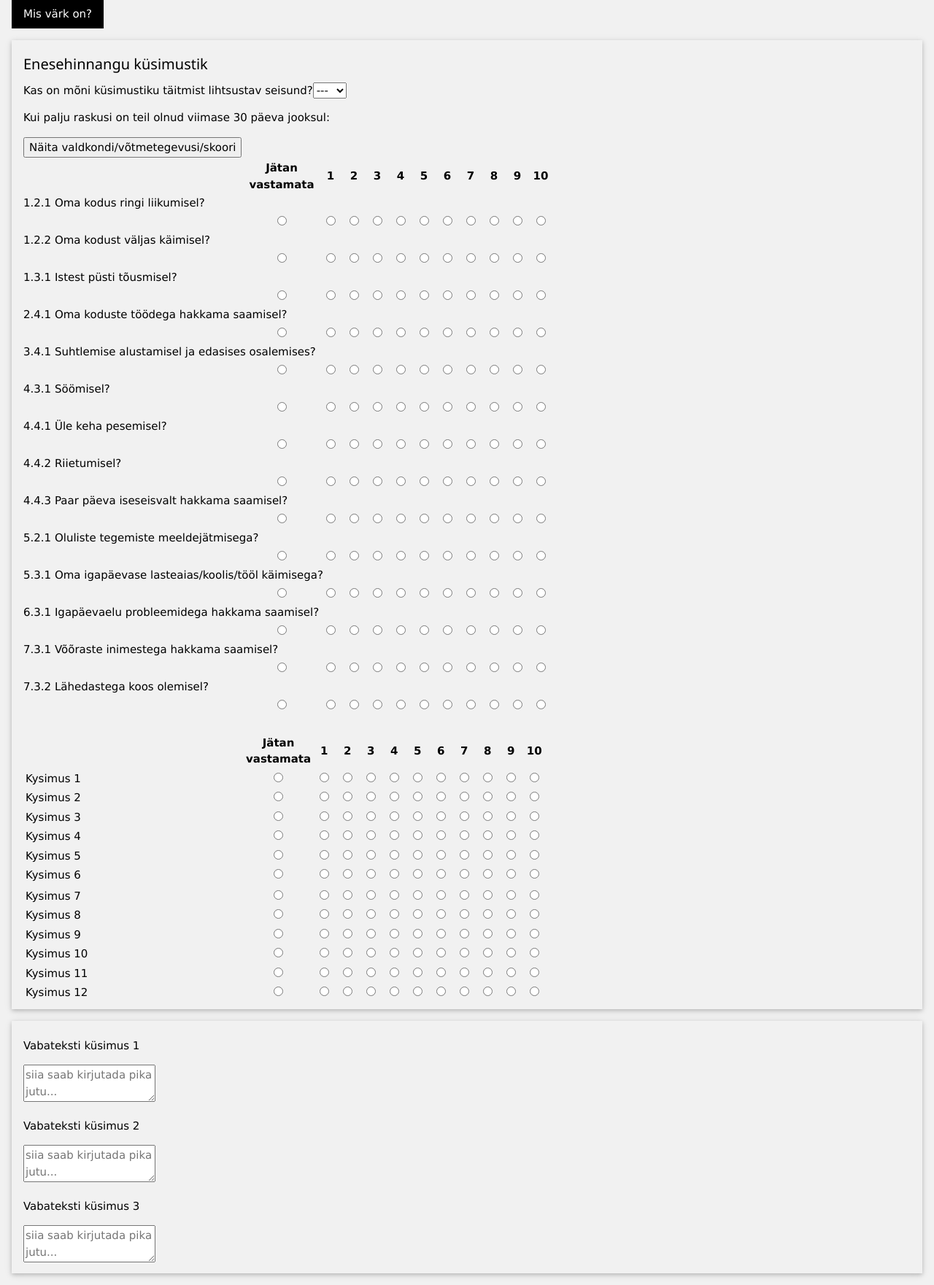
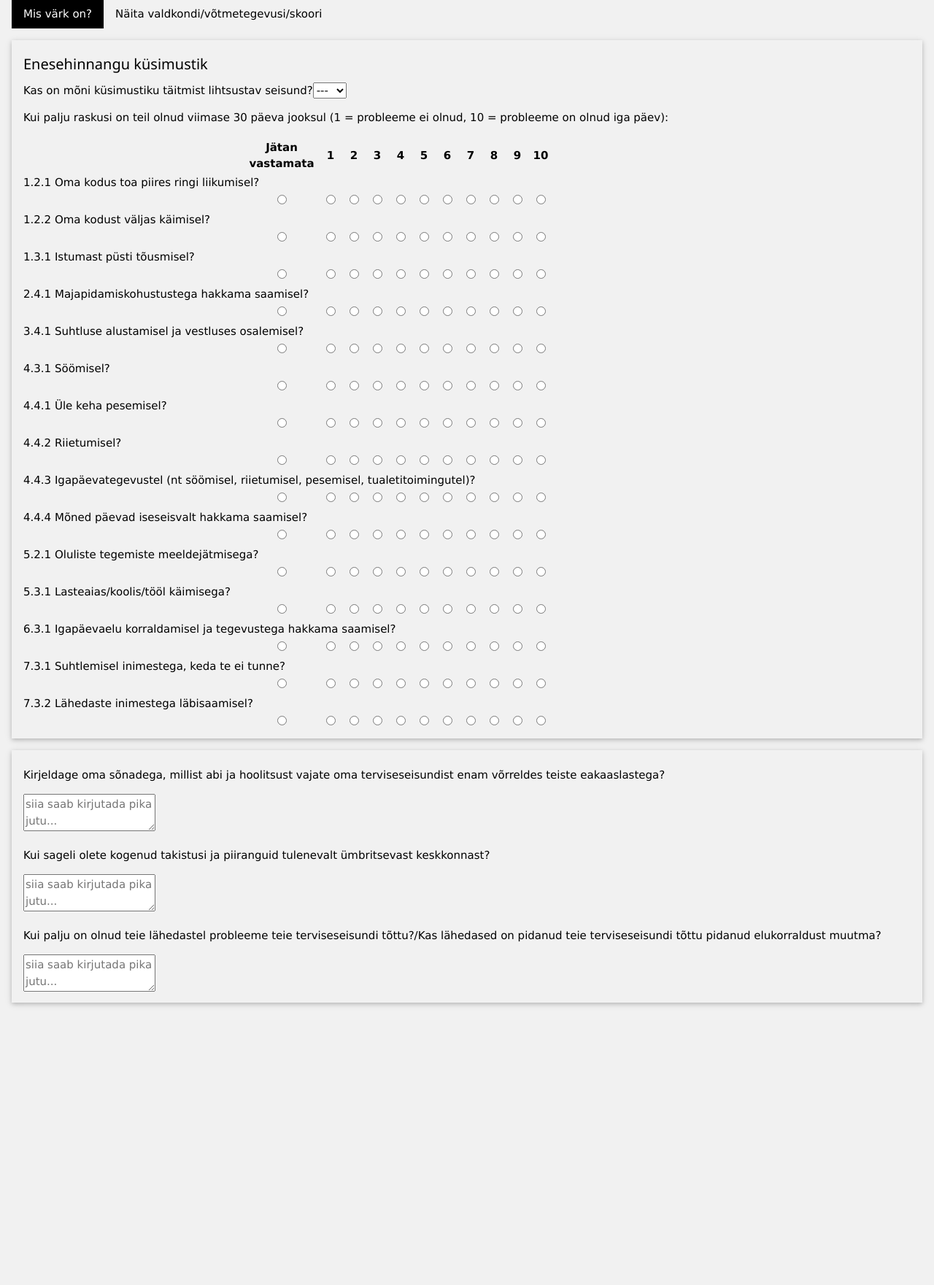
Before and after one commit to kalevhark/rfk, a Django app: page /kysimustik4/ in a window 1280 px wide. Shown: the whole page at 73% size. After the commit the page ends 1379 px from the top, so only its background shows below. Run offline with Django 3.2, Linux system fonts and the light colour scheme; lists and menus that the app fills with data are empty; some libraries are stand-ins or nearby versions.

Commit message:
kysimustik4

```diff
--- a/main/static/main/kysimustik4.js
+++ b/main/static/main/kysimustik4.js
@@ -18,13 +18,13 @@ Vue.createApp({
             [
               'Ohutu ja takistusteta ringiliikumine',
               [
-                ['Oma kodus ringi liikumisel?', ''], ['Oma kodust väljas käimisel?', '']
+                ['Oma kodus toa piires ringi liikumisel?', ''], ['Oma kodust väljas käimisel?', '']
               ]
             ],
             [
               'Seismine ja istumine',
               [
-                ['Istest püsti tõusmisel?', ''],
+                ['Istumast püsti tõusmisel?', ''],
               ]
             ],
           ]
@@ -53,7 +53,7 @@ Vue.createApp({
             [
               'Muud käelise tegevuse piirangud',
               [
-                ['Oma koduste töödega hakkama saamisel?', '']
+                ['Majapidamiskohustustega hakkama saamisel?', '']
               ]
             ]
           ],
@@ -82,7 +82,7 @@ Vue.createApp({
             [
               'Teiste inimestega suhtlemine',
               [
-                ['Suhtlemise alustamisel ja edasises osalemises?', ''],
+                ['Suhtluse alustamisel ja vestluses osalemisel?', ''],
               ]
             ]
           ],
@@ -111,7 +111,10 @@ Vue.createApp({
             [
               'Muud teadvusel püsimise ja enesehoolduse piirangud',
               [
-                ['Üle keha pesemisel?', ''], ['Riietumisel?', ''], ['Paar päeva iseseisvalt hakkama saamisel?', '']
+                ['Üle keha pesemisel?', ''],
+                ['Riietumisel?', ''],
+                ['Igapäevategevustel (nt söömisel, riietumisel, pesemisel, tualetitoimingutel)?', ''],
+                ['Mõned päevad iseseisvalt hakkama saamisel?', ''],
               ]
             ]
           ],
@@ -134,7 +137,7 @@ Vue.createApp({
             [
               'Muud õppimise ja tegevuste elluviimise piirangud',
               [
-                ['Oma igapäevase lasteaias/koolis/tööl käimisega?', '']
+                ['Lasteaias/koolis/tööl käimisega?', '']
               ]
             ]
           ],
@@ -157,7 +160,7 @@ Vue.createApp({
             [
               'Toimetulek muutustega',
               [
-                ['Igapäevaelu probleemidega hakkama saamisel?', '']
+                ['Igapäevaelu korraldamisel ja tegevustega hakkama saamisel?', '']
               ]
             ]
           ],
@@ -180,7 +183,7 @@ Vue.createApp({
             [
               'Muud inimestevahelise lävimise ja suhete piirangud',
               [
-                ['Võõraste inimestega hakkama saamisel?', ''], ['Lähedastega koos olemisel?', '']
+                ['Suhtlemisel inimestega, keda te ei tunne?', ''], ['Lähedaste inimestega läbisaamisel?', '']
               ]
             ]
           ],
@@ -190,6 +193,11 @@ Vue.createApp({
         { text: '---', value: '' },
         { text: 'Jah', value: 'A' },
         { text: 'Ei', value: 'B' },
+      ],
+      yldkysimused: [
+        'Kirjeldage oma sõnadega, millist abi ja hoolitsust vajate oma terviseseisundist enam võrreldes teiste eakaaslastega?',
+        'Kui sageli olete kogenud takistusi ja piiranguid tulenevalt ümbritsevast keskkonnast?',
+        'Kui palju on olnud teie lähedastel probleeme teie terviseseisundi tõttu?/Kas lähedased on pidanud teie terviseseisundi tõttu pidanud elukorraldust muutma?',
       ]
     }
   },
--- a/main/templates/main/kysimustik4.html
+++ b/main/templates/main/kysimustik4.html
@@ -42,7 +42,8 @@
           <ul>
             <li>inimene teeb valiku skaalal 1-10 -> valik</li>
             <li>skoor = 4 / 10 * valik (arvutatakse kahe komakoha täpsusega)</li>
-            <li>määraja = 0, kui skoor < 2,00</li>
+            <li>määraja = 0, kui skoor < 1,00</li>
+            <li>määraja = 1, kui 1,00 <= skoor < 2,00</li>
             <li>määraja = 2, kui 2,00 <= skoor < 2,76</li>
             <li>määraja = 3, kui 2,76 <= skoor < 3,50</li>
             <li>määraja = 4, kui 3,50 <= skoor</li>
@@ -50,8 +51,13 @@
         </div>
       </div>
     </div>
+    <button @click="show = !show" class="w3-button">
+      <span v-if="show">Ära näita valdkondi/võtmetegevusi/skoori</span>
+      <span v-else>Näita  valdkondi/võtmetegevusi/skoori</span>
+    </button>
     <div class="w3-panel w3-padding w3-card">
       <h4>Enesehinnangu küsimustik</h4>
+
       <span>Kas on mõni küsimustiku täitmist lihtsustav seisund?</span>
       <select v-model="selected">
         <option v-for="option in options" v-bind:value="option.value">
@@ -59,11 +65,7 @@
         </option>
       </select>
       <span v-if="simplified">Võid järgneva küsimustiku täitmise vahele jätta </span>
-      <p>Kui palju raskusi on teil olnud viimase 30 päeva jooksul:</p>
-      <button @click="show = !show">
-        <span v-if="show">Ära näita valdkondi/võtmetegevusi/skoori</span>
-        <span v-else>Näita  valdkondi/võtmetegevusi/skoori</span>
-      </button>
+      <p>Kui palju raskusi on teil olnud viimase 30 päeva jooksul (1 = probleeme ei olnud, 10 = probleeme on olnud iga päev):</p>
       <div>
         <table>
           <tr>
@@ -96,111 +98,17 @@
                 </tr>
               </table>
               <p v-show="kysimus[1] > 4">
-                Täpsustage palun, millised terviseseisundist tulenevad piirangud selle tegevuse puhul probleeme põhjustavad?<br>
+                Täpsustage palun, milline tervisehäire peamiselt piiranguid põhjustab?<br>
                 <textarea placeholder="siia saab kirjutada pika jutu..."></textarea>
               </p>
             </div>
           </div>
         </div>
       </div>
-      <table>
-        <tr>
-          <th class="question"></th>
-          <th>Jätan vastamata</th>
-          <th class="poll" v-for="n in 10" :key="n">
-            [[ n ]]
-          </th>
-          <th v-show="show" class="result" title="Skoor 0-4 PISTS kord arvutamise metoodika alusel">MM18</th>
-        </tr>
-
-        <tr v-show="show">
-          <td><strong>Liikumine</strong></td>
-        </tr>
-        <tr v-show="show">
-          <td>Võtmetegevus 1</td>
-        </tr>
-        <tr v-for="m in 3" :key="m">
-          <td>Kysimus [[ m ]]</td>
-          <td class="poll">
-            <input type="radio" :id="0" :value="0" v-model.number="picked[m]"/>
-            <label :for="0"></label>
-          </td>
-          <td class="poll" v-for="n in 10" :key="n">
-            <input type="radio" :id="n" :value="n" v-model.number="picked[m]"/>
-            <label :for="n"></label>
-          </td>
-          <td  v-show="show" class="result">[[ score2(m) ]]</td>
-          <td v-show="picked[m] > 4">
-            <p>Palun täpsusta, mis piirangut põhjustab</p>
-            <textarea placeholder="siia saab kirjutada pika jutu..."></textarea>
-          </td>
-        </tr>
-        <tr v-show="show">
-          <td>Võtmetegevus 2</td>
-        </tr>
-        <tr v-for="m in 3" :key="m">
-          <td>Kysimus [[ m+3 ]]</td>
-          <td class="poll">
-            <input type="radio" :id="0" :value="0" v-model.number="picked[m+3]"/>
-            <label :for="0"></label>
-          </td>
-          <td class="poll" v-for="n in 10" :key="n">
-            <input type="radio" :id="n" :value="n" v-model.number="picked[m+3]"/>
-            <label :for="n"></label>
-          </td>
-          <td  v-show="show" class="result">[[ score2(m+3) ]]</td>
-          <td v-show="picked[m+3] > 4">
-            <p>Palun täpsusta, mis piirangut põhjustab</p>
-            <textarea placeholder="siia saab kirjutada pika jutu..."></textarea>
-          </td>
-        </tr>
-        <tr><br></tr>
-        <tr v-show="show">
-          <td><strong>Käeline tegevus ja enesehooldus</strong></td>
-        </tr>
-        <tr v-show="show">
-          <td>Võtmetegevus 1</td>
-        </tr>
-        <tr v-for="m in 3" :key="m">
-          <td>Kysimus [[ m+6 ]]</td>
-          <td class="poll">
-            <input type="radio" :id="0" :value="0" v-model.number="picked[m+6]"/>
-            <label :for="0"></label>
-          </td>
-          <td class="poll" v-for="n in 10" :key="n">
-            <input type="radio" :id="n" :value="n" v-model.number="picked[m+6]"/>
-            <label :for="n"></label>
-          </td>
-          <td  v-show="show" class="result">[[ score2(m+6) ]]</td>
-          <td v-show="picked[m+6] > 4">
-            <p>Palun täpsusta, mis piirangut põhjustab</p>
-            <textarea placeholder="siia saab kirjutada pika jutu..."></textarea>
-          </td>
-        </tr>
-        <tr v-show="show">
-          <td>Võtmetegevus 2</td>
-        </tr>
-        <tr v-for="m in 3" :key="m">
-          <td>Kysimus [[ m+9 ]]</td>
-          <td class="poll">
-            <input type="radio" :id="0" :value="0" v-model.number="picked[m+9]"/>
-            <label :for="0"></label>
-          </td>
-          <td class="poll" v-for="n in 10" :key="n">
-            <input type="radio" :id="n" :value="n" v-model.number="picked[m+9]"/>
-            <label :for="n"></label>
-          </td>
-          <td  v-show="show" class="result">[[ score2(m+9) ]]</td>
-          <td v-show="picked[m+9] > 4">
-            <p>Palun täpsusta, mis piirangut põhjustab</p>
-            <textarea placeholder="siia saab kirjutada pika jutu..."></textarea>
-          </td>
-        </tr>
-      </table>
     </div>
     <div class="w3-panel w3-padding w3-card">
-      <div v-for="n in 3" :key="n">
-        <p>Vabateksti küsimus [[ n ]]</p>
+      <div v-for="(kysimus, kysimusIndex) in yldkysimused" :key="kysimusIndex">
+        <p>[[ kysimus ]]</p>
         <textarea placeholder="siia saab kirjutada pika jutu..."></textarea>
       </div>
     </div>
```
